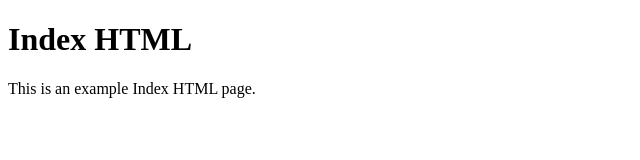
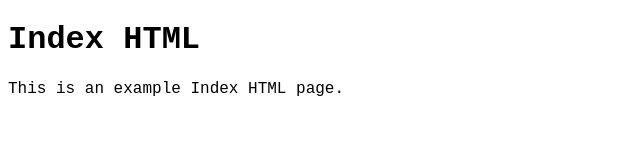
Before and after one commit to jlauman/zig_examples, a plain HTML site: page 98_http_server/web/index.html in a window 1280 px wide. Shown: the whole page, without its empty margins (0-640 px from the left). Drawn offline with Linux system fonts and the light colour scheme.

Commit message:
attempt timestamp struct; update web server example.

```diff
--- /dev/null
+++ b/98_http_server/web/index.css
@@ -0,0 +1,4 @@
+body {
+  font-family: 'Courier New', Courier, monospace;
+  font-size: 16px;
+}
--- a/98_http_server/web/index.html
+++ b/98_http_server/web/index.html
@@ -7,11 +7,10 @@
   <meta name="viewport" content="width=device-width, initial-scale=1">
   <meta name="description" content="An example index.html page.">
   <title>Title</title>
-  <!-- <link href="styles.css" rel="stylesheet" type="text/css"> -->
+  <link href="index.css" rel="stylesheet" type="text/css">
 </head>
 
 <body>
-  <!-- <img src="forkit.gif" id="octocat" alt="" /> -->
   <h1>Index HTML</h1>
   <p>
     This is an example Index HTML page.
```
Also changed, not shown: 98_http_server/README.md (added), README.md, 2 other files.
